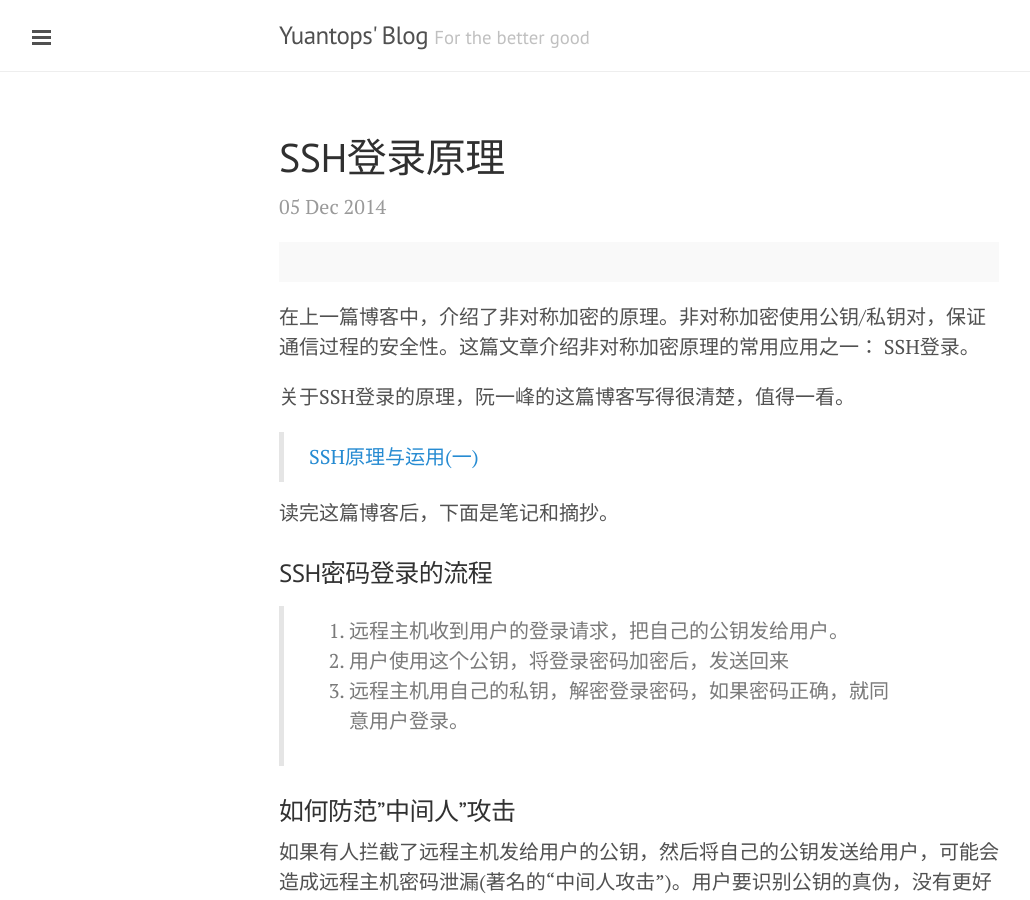
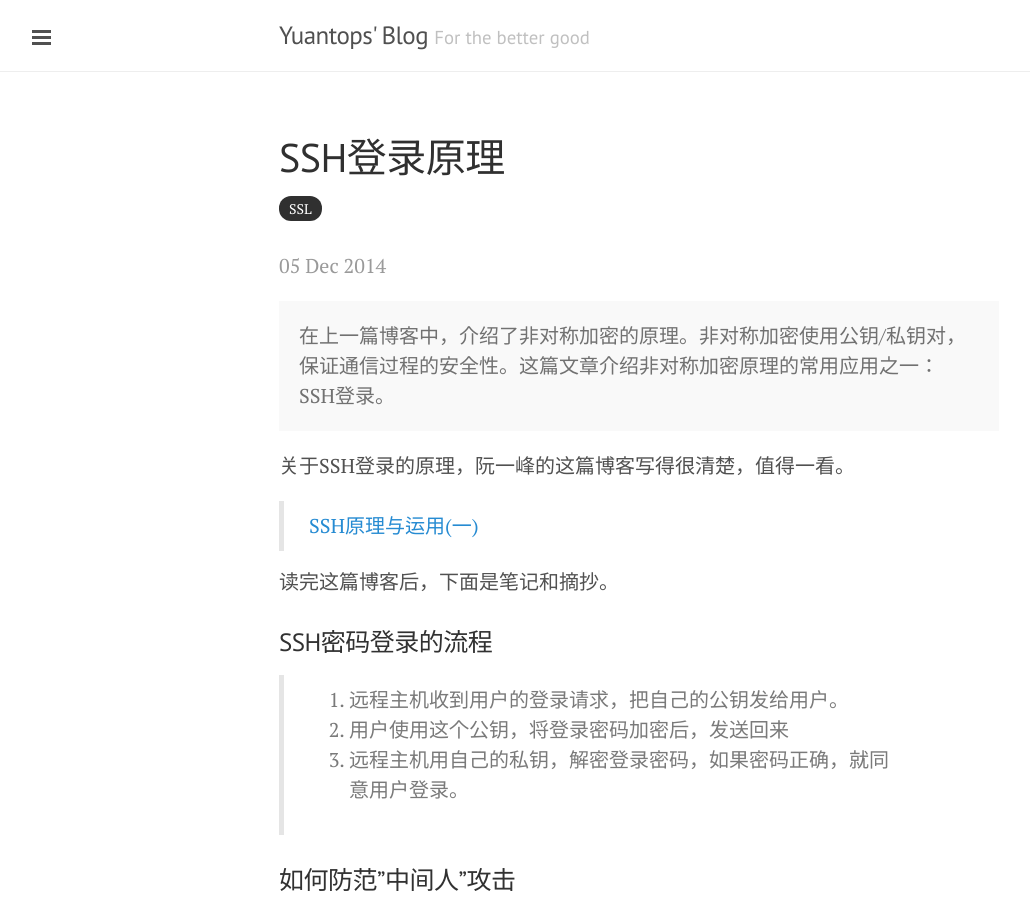
Before and after one commit to yuantops/blog, a Jekyll site: the page built from _posts/2014-12-05-SSH-login-procedure.md, in a window 1280 px wide and 900 px high. Shown: the whole window, without its empty margins (1-1031 px from the left). Built offline with Jekyll 4.4.1, drawn with Linux system fonts in a browser that asks for light colours; Markdown is read by kramdown in place of the engine named in the settings; comment, search, counter and statistics services are not loaded.

Commit message:
go on adding description to post

```diff
--- a/_posts/2014-12-05-SSH-login-procedure.md
+++ b/_posts/2014-12-05-SSH-login-procedure.md
@@ -2,9 +2,10 @@
 layout: post
 category: "Tech"
 title: "SSH登录原理"
+tags: [SSL]
+description: " 在上一篇博客中，介绍了非对称加密的原理。非对称加密使用公钥/私钥对，保证通信过程的安全性。这篇文章介绍非对称加密原理的常用应用之一： SSH登录。   "
 ---
 
-在上一篇博客中，介绍了非对称加密的原理。非对称加密使用公钥/私钥对，保证通信过程的安全性。这篇文章介绍非对称加密原理的常用应用之一： SSH登录。
 
 关于SSH登录的原理，阮一峰的这篇博客写得很清楚，值得一看。
 >[SSH原理与运用(一)](http://www.ruanyifeng.com/blog/2011/12/ssh_remote_login.html)
```
